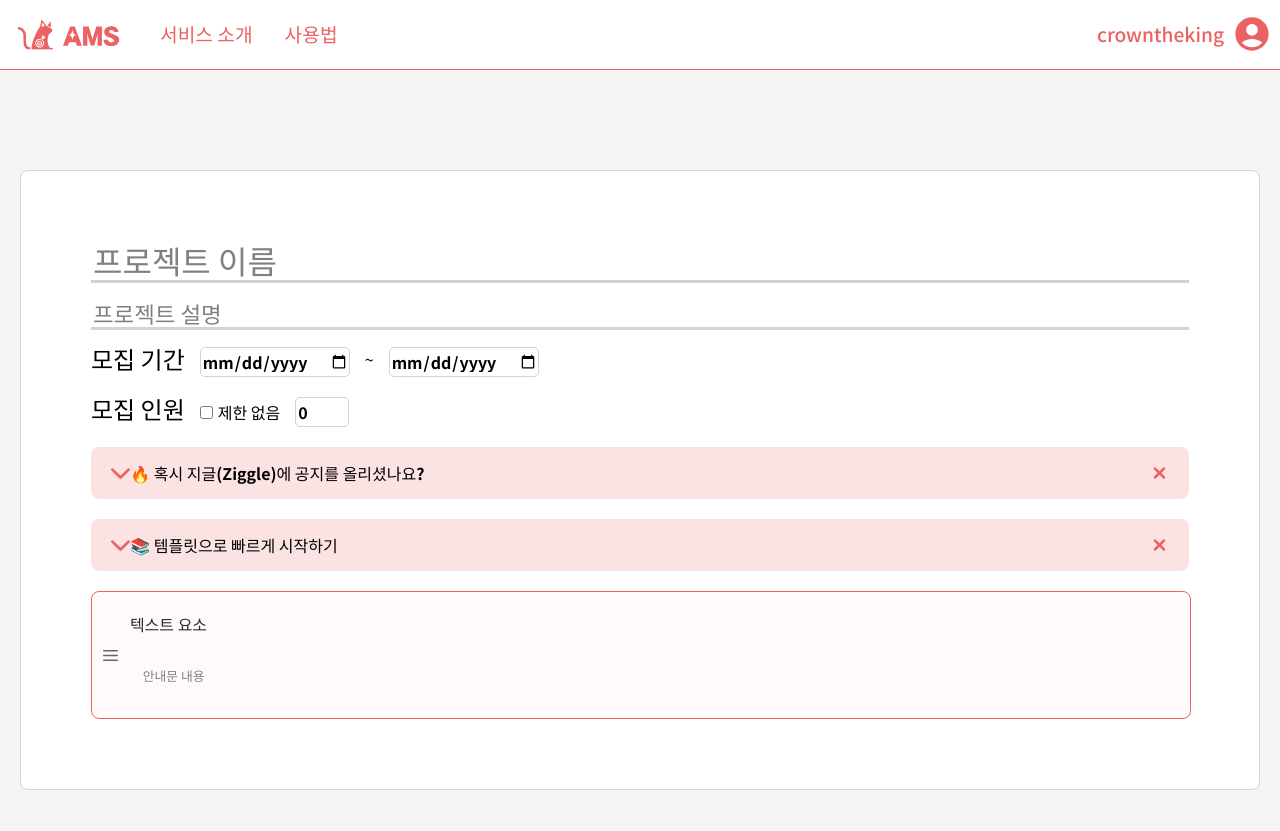
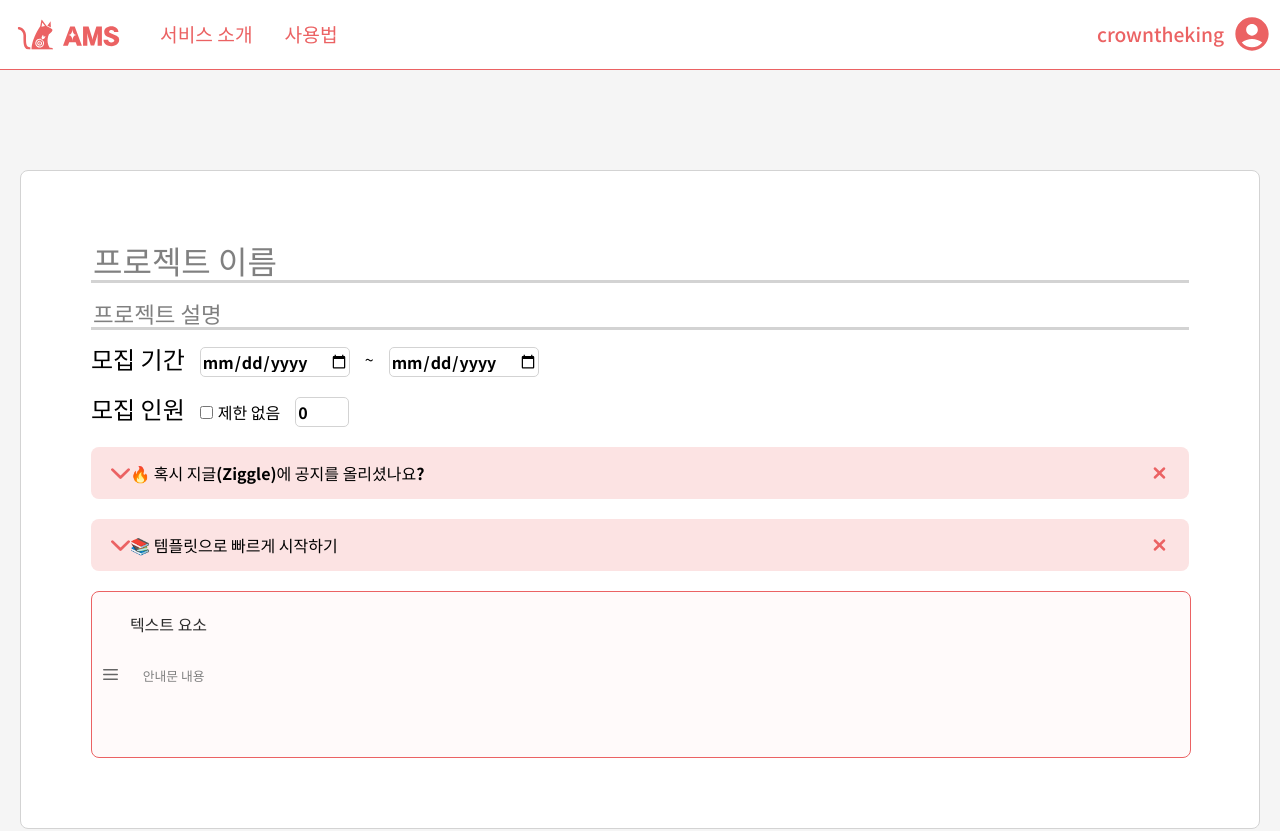
Before and after one commit to gsainfoteam/ziggle-ams-fe, a React (Vite) app: page /create in a window 1280 px wide. Shown: the top 831 px of the page. Built offline with nearby package versions, Linux system fonts and the light colour scheme.

Commit message:
✨ TextDisplay widget height auto-adjust

```diff
--- a/src/pages/CreateProject/FormConstructor.tsx
+++ b/src/pages/CreateProject/FormConstructor.tsx
@@ -18,7 +18,9 @@ import RecruitNumInput, {
 import SimpleTextInput, {
   SimpleTextInputWidgetData,
 } from "./widgets/SimpleTextInput";
-import TextDisplayWidget from "./widgets/TextDisplayWidget";
+import TextDisplayWidget, {
+  TextDisplayWidgetData,
+} from "./widgets/TextDisplay";
 
 const Wrapper = styled.div`
   display: flex;
@@ -31,6 +33,7 @@ export enum WidgetTypes {
   RecruitNumInput = "RecruitNumInput",
   AccordionInfo = "AccordionInfo",
   AccordionCarousel = "AccordionCarousel",
+  TextDisplay = "TextDisplay",
 }
 
 export type WidgetData =
@@ -38,7 +41,8 @@ export type WidgetData =
   | DurationInputWidgetData
   | RecruitNumInputWidgetData
   | AccordionInfoWidgetData
-  | AccordionCarouselWidgetData;
+  | AccordionCarouselWidgetData
+  | TextDisplayWidgetData;
 
 interface SimpleTextInputAction {
   id: string;
@@ -66,11 +70,18 @@ interface AccordionCarouselAction {
   selected: string | null;
 }
 
+interface TextDisplayAction {
+  id: string;
+  widgetType: WidgetTypes.TextDisplay;
+  value: string;
+}
+
 type Action =
   | SimpleTextInputAction
   | DurationInputAction
   | RecruitNumInputAction
-  | AccordionCarouselAction;
+  | AccordionCarouselAction
+  | TextDisplayAction;
 
 function reducer(state: WidgetData[], action: Action) {
   return state.map((widget) => {
@@ -98,6 +109,11 @@ function reducer(state: WidgetData[], action: Action) {
           return {
             ...widget,
             selectedTemplate: action.selected,
+          };
+        case WidgetTypes.TextDisplay:
+          return {
+            ...widget,
+            value: action.value,
           };
         default:
           console.log("No matching widget type!");
@@ -190,6 +206,12 @@ const templates: Templates = {
       ],
       selectedTemplate: null,
     },
+    {
+      id: "TextDisplay",
+      widgetType: WidgetTypes.TextDisplay,
+      placeholder: "안내문 내용",
+      value: "",
+    },
   ],
 };
 
@@ -228,6 +250,13 @@ const FormConstructor = () => {
         id: e.currentTarget.id,
         widgetType: WidgetTypes.AccordionCarousel,
         selected: e.currentTarget.title,
+      });
+    },
+    [WidgetTypes.TextDisplay]: (e: React.ChangeEvent<HTMLTextAreaElement>) => {
+      dispatch({
+        id: e.target.id,
+        widgetType: WidgetTypes.TextDisplay,
+        value: e.target.value,
       });
     },
   };
@@ -271,9 +300,16 @@ const FormConstructor = () => {
                   key={i}
                 />
               );
+            case WidgetTypes.TextDisplay:
+              return (
+                <TextDisplayWidget
+                  {...widgetData}
+                  onChange={onChange[WidgetTypes.TextDisplay]}
+                  key={i}
+                />
+              );
           }
         })}
-        <TextDisplayWidget />
       </Paper>
     </Wrapper>
   );
--- a/src/pages/CreateProject/widgets/TextDisplayWidget.tsx
+++ b/src/pages/CreateProject/widgets/TextDisplay.tsx
@@ -1,6 +1,8 @@
+import { useEffect, useRef } from "react";
 import styled from "styled-components";
 
 import handleIcon from "../assets/handleIcon.svg";
+import { WidgetTypes } from "../FormConstructor";
 
 const Handle = styled.div`
   display: flex;
@@ -49,20 +51,10 @@ const Content = styled.textarea`
   border: none;
   border-radius: 8px;
   margin: 10px 0;
-  padding: 1em 1em 0 1em;
+  padding: 1em;
   font-size: 0.8em;
   resize: none;
-  overflow-y: scroll;
-  &::-webkit-scrollbar {
-    height: 10px;
-  }
-  &::-webkit-scrollbar-track {
-    display: none;
-  }
-  &::-webkit-scrollbar-thumb {
-    background-color: #eb626238;
-    border-radius: 5px;
-  }
+  overflow-y: hidden;
 
   &::placeholder {
     color: gray;
@@ -74,16 +66,37 @@ const Content = styled.textarea`
   }
 `;
 
-const TextDisplayWidget = () => {
+export interface TextDisplayWidgetData {
+  id: string;
+  widgetType: WidgetTypes.TextDisplay;
+  placeholder: string;
+  value: string;
+}
+
+export interface TextDisplayProps extends TextDisplayWidgetData {
+  key: number;
+  onChange: (e: React.ChangeEvent<HTMLTextAreaElement>) => void;
+}
+
+const TextDisplay = (props: TextDisplayProps) => {
+  const textAreaRef = useRef<HTMLTextAreaElement>(null);
+  useEffect(() => {
+    if (textAreaRef && textAreaRef.current) {
+      textAreaRef.current.style.height = "auto";
+      textAreaRef.current.style.height =
+        textAreaRef.current.scrollHeight + "px";
+    }
+  }, [props.value]);
+
   return (
-    <Container>
+    <Container id={props.id}>
       <Handle />
       <ContentSection>
         <Title>텍스트 요소</Title>
-        <Content placeholder="안내문 내용" />
+        <Content ref={textAreaRef} {...props} />
       </ContentSection>
     </Container>
   );
 };
 
-export default TextDisplayWidget;
+export default TextDisplay;
```
